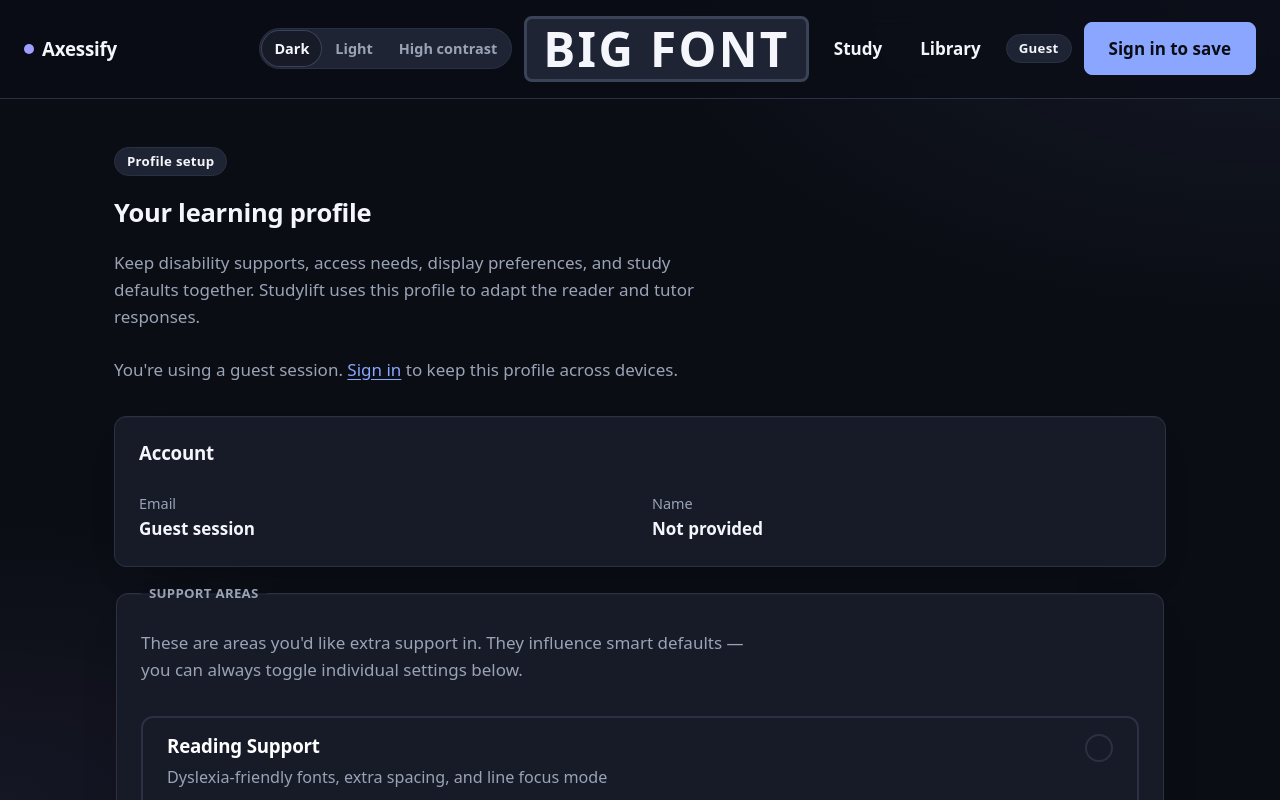
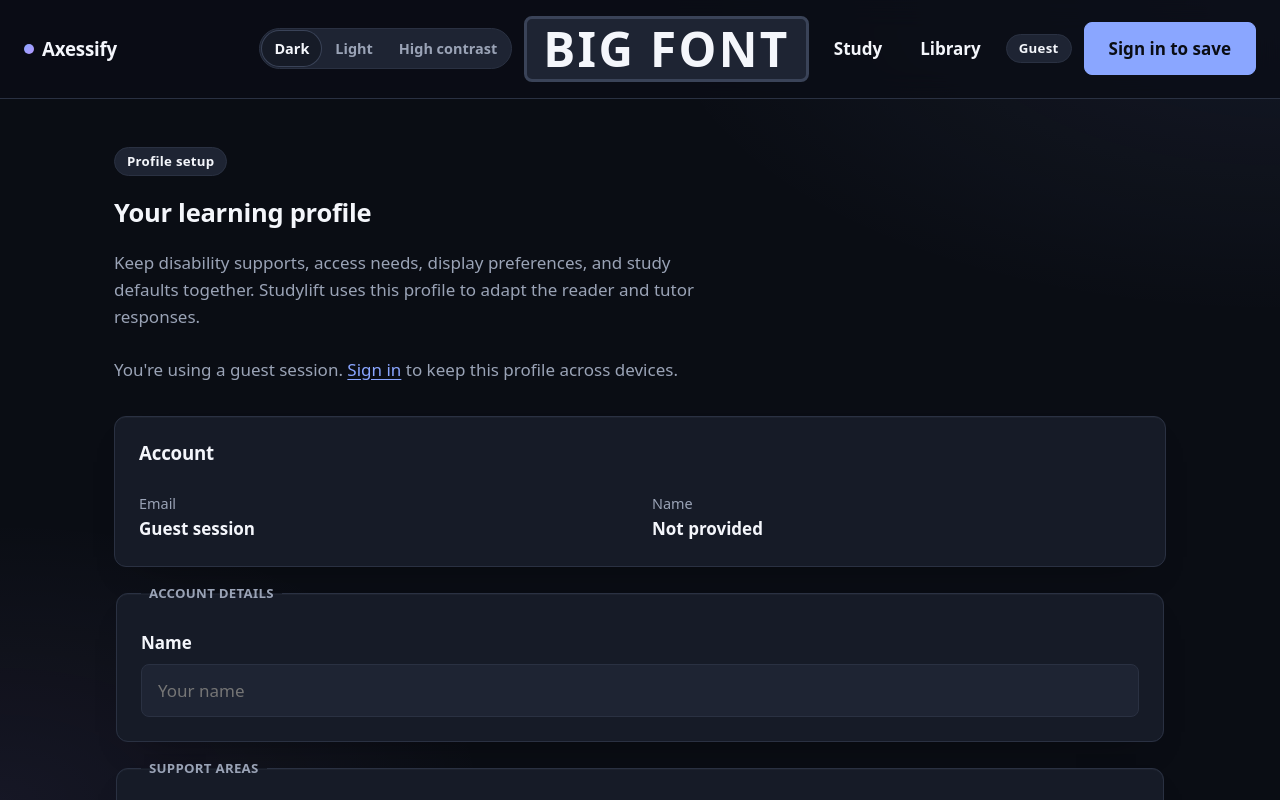
Before and after one commit to booovit/UWBHackathon2026, a React (Vite) app: page /profile in a window 1280 px wide. Shown: the top 800 px of the page. Built offline with nearby package versions, Linux system fonts and the light colour scheme; no server answers.

Commit message:
Add editable profile display name

```diff
--- a/src/features/profile/PreferenceForm.tsx
+++ b/src/features/profile/PreferenceForm.tsx
@@ -1,4 +1,4 @@
-import { useState, type FormEvent } from "react";
+import { useEffect, useState, type FormEvent } from "react";
 import type {
   ResponseLength,
   UserProfile,
@@ -14,6 +14,10 @@ export function PreferenceForm({ initial, onSave, submitLabel }: Props) {
   const [profile, setProfile] = useState<UserProfile>(initial);
   const [busy, setBusy] = useState(false);
   const [error, setError] = useState<string | null>(null);
+
+  useEffect(() => {
+    setProfile(initial);
+  }, [initial]);
 
   function update<T extends keyof UserProfile>(key: T, value: UserProfile[T]) {
     setProfile((prev) => ({ ...prev, [key]: value }));
@@ -34,6 +38,21 @@ export function PreferenceForm({ initial, onSave, submitLabel }: Props) {
 
   return (
     <form className="stack" onSubmit={(e) => void handleSubmit(e)}>
+      <fieldset className="card stack">
+        <legend>Account details</legend>
+        <div>
+          <label htmlFor="profile-display-name">Name</label>
+          <input
+            id="profile-display-name"
+            type="text"
+            autoComplete="name"
+            value={profile.displayName}
+            onChange={(e) => update("displayName", e.target.value)}
+            placeholder="Your name"
+          />
+        </div>
+      </fieldset>
+
       <fieldset className="card stack">
         <legend>Support areas</legend>
         <p className="muted">
--- a/src/features/profile/ProfileProvider.tsx
+++ b/src/features/profile/ProfileProvider.tsx
@@ -8,7 +8,8 @@ import {
   type ReactNode,
 } from "react";
 import { doc, onSnapshot, serverTimestamp, setDoc } from "firebase/firestore";
-import { db, firebaseConfigured } from "@/lib/firebase";
+import { updateProfile } from "firebase/auth";
+import { auth, db, firebaseConfigured } from "@/lib/firebase";
 import { defaultProfile, type UserProfile } from "@/types/profile";
 import { useAuth } from "@/features/auth/AuthProvider";
 
@@ -42,9 +43,13 @@ export function ProfileProvider({ children }: { children: ReactNode }) {
       ref,
       (snap) => {
         if (snap.exists()) {
-          setProfile({ ...defaultProfile, ...(snap.data() as UserProfile) });
+          setProfile({
+            ...defaultProfile,
+            displayName: user.displayName ?? "",
+            ...(snap.data() as UserProfile),
+          });
         } else {
-          setProfile(defaultProfile);
+          setProfile({ ...defaultProfile, displayName: user.displayName ?? "" });
         }
         setLoading(false);
       },
@@ -74,15 +79,35 @@ export function ProfileProvider({ children }: { children: ReactNode }) {
           ...(next.feedbackSignals ?? {}),
         },
       };
+      mergedLocal.displayName = mergedLocal.displayName.trim();
       if (useLocalProfileOnly) {
         setProfile(mergedLocal);
         return;
       }
-      await setDoc(
-        doc(db, "users", user.uid, "profile", "main"),
-        { ...mergedLocal, updatedAt: serverTimestamp() },
-        { merge: true },
-      );
+
+      const nextDisplayName = mergedLocal.displayName || null;
+      const writes = [
+        setDoc(
+          doc(db, "users", user.uid, "profile", "main"),
+          { ...mergedLocal, updatedAt: serverTimestamp() },
+          { merge: true },
+        ),
+        setDoc(
+          doc(db, "users", user.uid),
+          {
+            displayName: mergedLocal.displayName,
+            email: user.email ?? "",
+            lastLoginAt: serverTimestamp(),
+          },
+          { merge: true },
+        ),
+      ];
+
+      if (auth.currentUser && auth.currentUser.displayName !== nextDisplayName) {
+        writes.push(updateProfile(auth.currentUser, { displayName: nextDisplayName }));
+      }
+
+      await Promise.all(writes);
     },
     [user, profile, useLocalProfileOnly],
   );
--- a/src/routes/ProfilePage.tsx
+++ b/src/routes/ProfilePage.tsx
@@ -45,7 +45,10 @@ export function ProfilePage() {
         </h2>
         <div className="grid-2">
           <ProfileFact label="Email" value={user?.email ?? "Guest session"} />
-          <ProfileFact label="Name" value={user?.displayName ?? "Not provided"} />
+          <ProfileFact
+            label="Name"
+            value={profile.displayName || user?.displayName || "Not provided"}
+          />
         </div>
       </section>
 
--- a/src/routes/ProfileSetupPage.tsx
+++ b/src/routes/ProfileSetupPage.tsx
@@ -1,4 +1,4 @@
-import { useState } from "react";
+import { useEffect, useState } from "react";
 import { useNavigate } from "react-router-dom";
 import { useProfile } from "@/features/profile/ProfileProvider";
 import type { SupportFlags, UiPreferences, StudyPreferences } from "@/types/profile";
@@ -91,8 +91,13 @@ export function ProfileSetupPage() {
   const [supports, setSupports] = useState<SupportFlags>(profile.supports);
   const [studyPrefs, setStudyPrefs] = useState<StudyPreferences>(profile.studyPreferences);
   const [uiPrefs, setUiPrefs] = useState<UiPreferences>(profile.uiPreferences);
+  const [displayName, setDisplayName] = useState(profile.displayName);
   const [customNotes, setCustomNotes] = useState(profile.customNotes || "");
   const [saving, setSaving] = useState(false);
+
+  useEffect(() => {
+    setDisplayName(profile.displayName);
+  }, [profile.displayName]);
 
   function toggleSupport(key: keyof SupportFlags) {
     setSupports((prev) => ({ ...prev, [key]: !prev[key] }));
@@ -116,6 +121,7 @@ export function ProfileSetupPage() {
 
     try {
       await saveProfile({
+        displayName,
         supports,
         studyPreferences: studyPrefs,
         uiPreferences: uiPrefs,
@@ -142,6 +148,23 @@ export function ProfileSetupPage() {
         </header>
 
         <form onSubmit={handleSubmit} className="profile-setup-form">
+          <section className="profile-section">
+            <h2>Account Details</h2>
+            <p className="muted">Choose the name you want shown on your profile.</p>
+
+            <div>
+              <label htmlFor="setup-display-name">Name</label>
+              <input
+                id="setup-display-name"
+                type="text"
+                autoComplete="name"
+                value={displayName}
+                onChange={(e) => setDisplayName(e.target.value)}
+                placeholder="Your name"
+              />
+            </div>
+          </section>
+
           <section className="profile-section">
             <h2>What kind of support do you need?</h2>
             <p className="muted">Select all that apply</p>
--- a/src/types/profile.ts
+++ b/src/types/profile.ts
@@ -44,6 +44,7 @@ export interface FeedbackSignals {
 }
 
 export interface UserProfile {
+  displayName: string;
   supports: SupportFlags;
   uiPreferences: UiPreferences;
   studyPreferences: StudyPreferences;
@@ -54,6 +55,7 @@ export interface UserProfile {
 }
 
 export const defaultProfile: UserProfile = {
+  displayName: "",
   supports: { dyslexia: false, adhd: false, lowVision: false },
   uiPreferences: {
     fontScale: 1,
```
